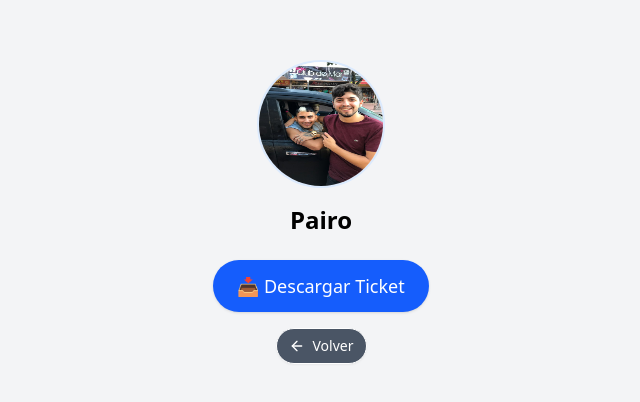
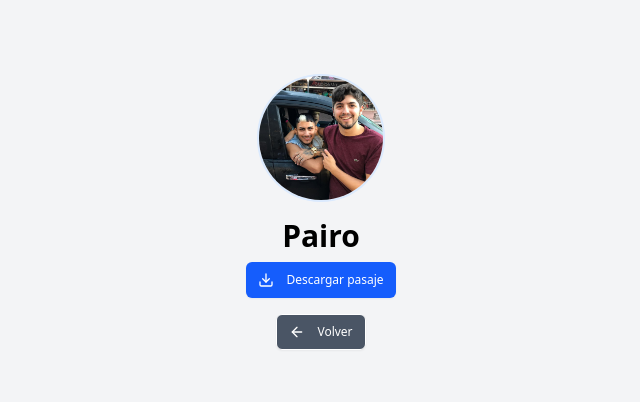
Before and after one commit to JoniWaibs/ticketboard, a Next.js app: page /ticket/1 in a window 1280 px wide. Shown: the part 188-590 px from the top of the page, without its empty margins (319-959 px from the left). Built offline with nearby package versions, Linux system fonts and the light colour scheme.

Commit message:
feat: improve ux

```diff
--- a/src/app/data/friends.json
+++ b/src/app/data/friends.json
@@ -8,7 +8,7 @@
     {
       "slug": "2",
       "name": "Melo",
-      "avatar": "/avatars/Melo.jpeg",
+      "avatar": "/avatars/Melo.jpg",
       "ticket": "/tickets/Melo.pdf"
     },
     {
@@ -62,7 +62,7 @@
     {
       "slug": "11",
       "name": "Nico",
-      "avatar": "/avatars/Nico.jpeg",
+      "avatar": "/avatars/Nico.jpg",
       "ticket": "/tickets/Nico.pdf"
   },
   {
@@ -70,5 +70,11 @@
     "name": "Giani",
     "avatar": "/avatars/Giani.jpeg",
     "ticket": "/tickets/Giani.pdf"
-}
+  },
+  {
+    "slug": "13",
+    "name": "Wicho",
+    "avatar": "/avatars/Wicho.jpg",
+    "ticket": "/tickets/Wicho.pdf"
+  }
 ]
--- a/src/app/page.tsx
+++ b/src/app/page.tsx
@@ -12,7 +12,7 @@ export default function Home() {
   return (
     <div className="min-h-screen bg-gray-100 p-3">
       <div className="max-w-[100%] mx-auto">
-        <h1 className="text-2xl font-bold py-4 text-center">🎟️ Tickets del Viaje</h1>
+        <h1 className="text-2xl font-bold py-4 text-center">🎟️ Pasajes del Viaje</h1>
 
         <h3 className="text-lg font-bold text-center">🚌 desde SM de Tucuman a Tafi del Valle</h3>
 
--- a/src/app/ticket/[slug]/page.tsx
+++ b/src/app/ticket/[slug]/page.tsx
@@ -2,6 +2,9 @@ import { friends, getFriendBySlug, } from '../../data/friends'
 import { Avatar, AvatarFallback, AvatarImage } from '../../../components/ui/avatar'
 import BackButton from '../../../components/ui/backButton';
 import { Friend } from '../../models/friend';
+import { Download } from 'lucide-react';
+import { Button } from '@/components/ui/button';
+import Link from 'next/link';
 
   export async function generateStaticParams() {
     return friends.map((friend: Friend) => ({
@@ -25,23 +28,20 @@ export default async function TicketPage({ params }: { params: Promise<{ slug: s
         <AvatarFallback className="text-lg">{friend.name.charAt(0)}</AvatarFallback>
       </Avatar>
 
-      <h1 className="text-2xl font-bold mb-2">{friend.name}</h1>
+      <h1 className="text-3xl font-bold mb-2">{friend.name}</h1>
 
       {
         friend.ticket ? (
-            <a
-            href={friend.ticket}
-            download
-            className="mt-4 bg-blue-600 text-white px-6 py-3 rounded-full text-lg shadow hover:bg-blue-700 transition"
-          >
-            📥 Descargar Ticket
-          </a>
+          <Link href={friend.ticket} download={true}>
+          <Button className="w-full bg-blue-600 hover:bg-blue-700 py-1 text-xs text-white px-2">
+            <Download className="h-3 w-3 mr-1" />
+            Descargar pasaje
+          </Button>
+        </Link>
         ) : (
             <p className="mt-4 text-gray-500">Se cagó todo y no tiene ticket 😢</p>
         )
       }
-
-
       <BackButton />
     </div>
   )
--- a/src/components/ui/avatar.tsx
+++ b/src/components/ui/avatar.tsx
@@ -28,7 +28,7 @@ function AvatarImage({
   return (
     <AvatarPrimitive.Image
       data-slot="avatar-image"
-      className={cn("aspect-square size-full", className)}
+      className={cn("aspect-square size-full object-cover", className)}
       {...props}
     />
   )
--- a/src/components/ui/backButton.tsx
+++ b/src/components/ui/backButton.tsx
@@ -8,13 +8,10 @@ export default function BackButton() {
   const router = useRouter();
 
   return (
-    <Button
-      variant="outline"
-      onClick={() => router.back()}
-      className="flex items-center gap-2 bg-gray-600 hover:bg-gray-700 text-white py-1 px-2 rounded-full text-sm mt-4"
-    >
-      <ArrowLeft className="h-4 w-4" />
-      Volver
-    </Button>
+  <Button variant="outline"
+      onClick={() => router.back()} className="bg-gray-600 hover:bg-blue-700 mt-4 text-xs text-white px-2">
+      <ArrowLeft className="h-3 w-3 mr-1" />
+Volver
+</Button>
   );
 }
```
